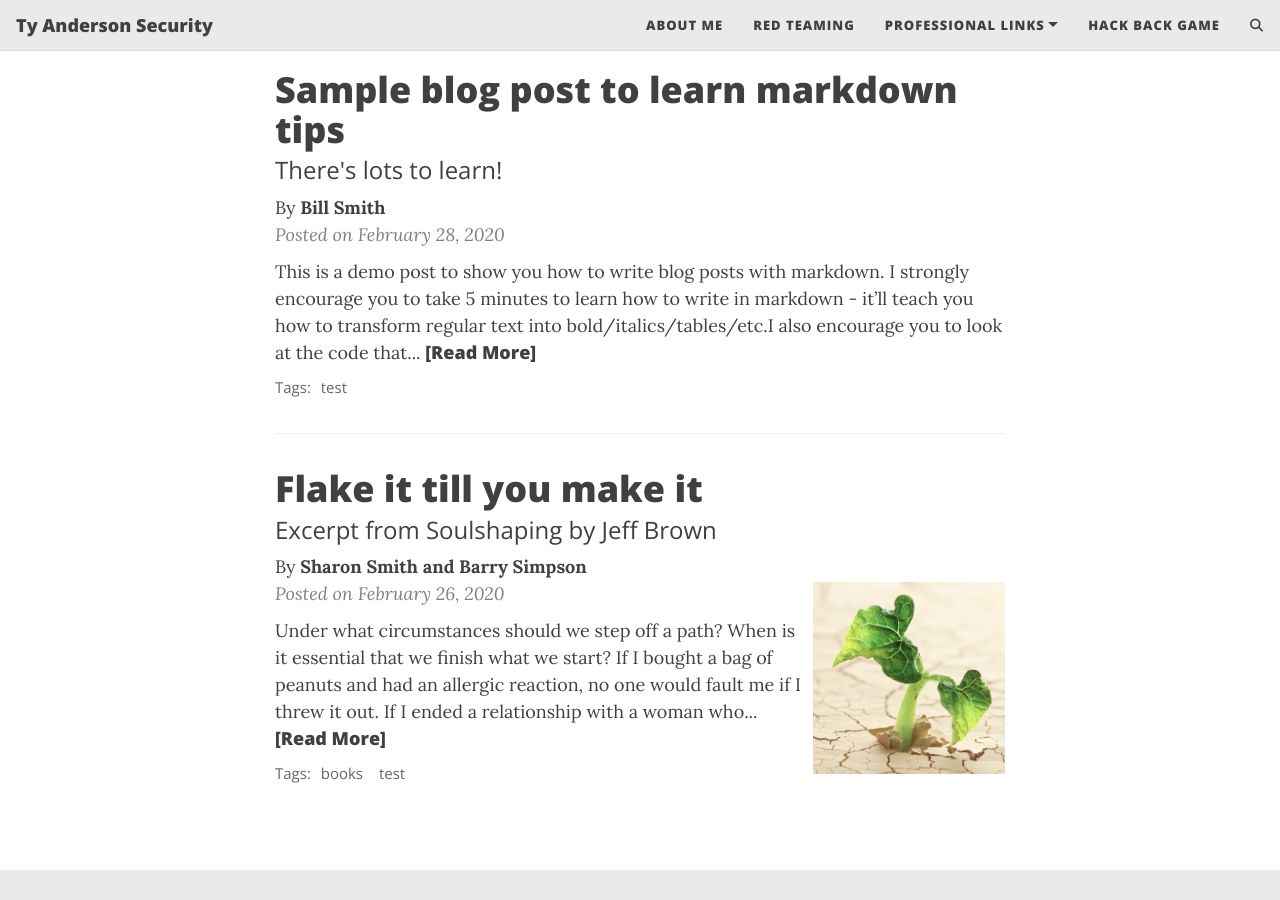
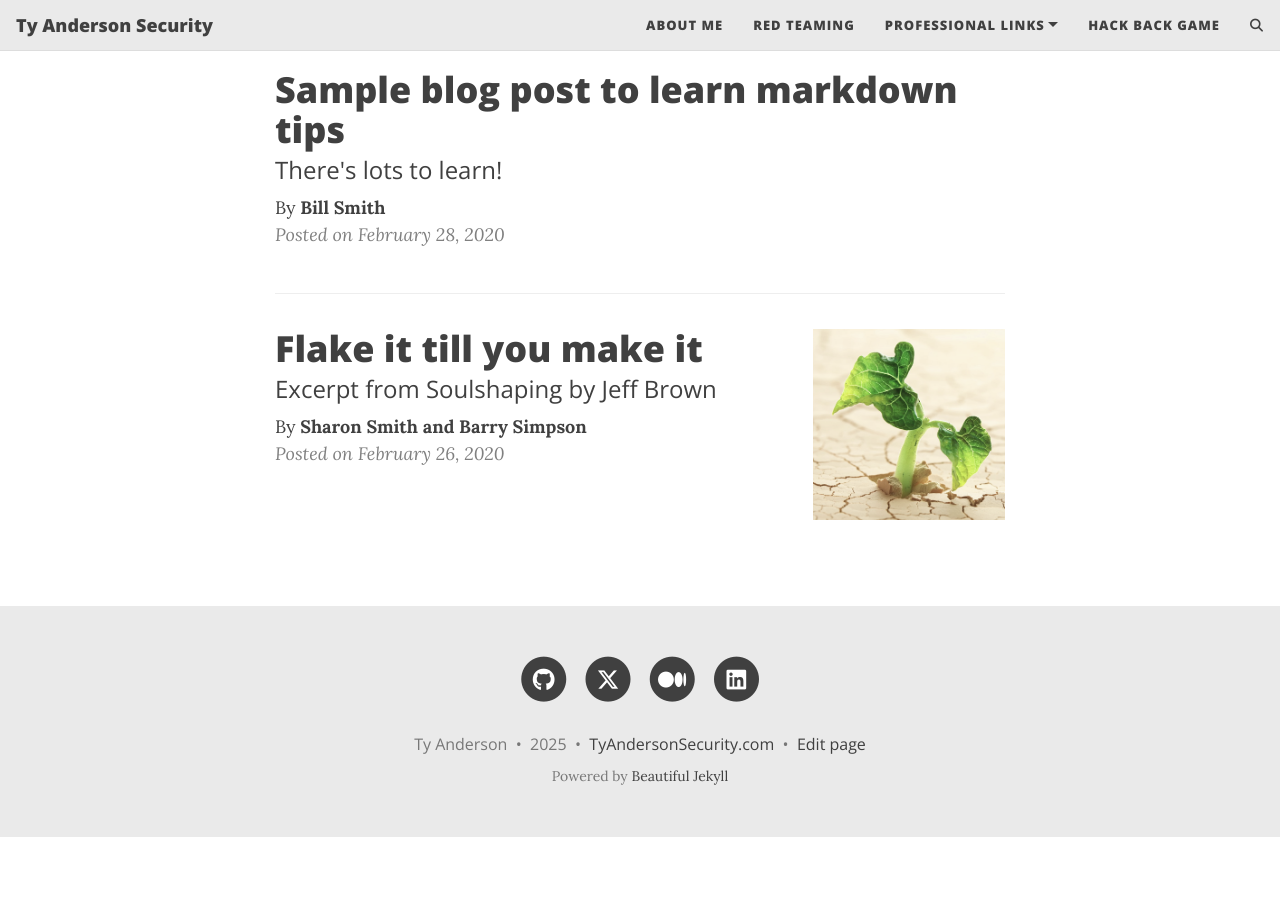
Before and after one commit to minispooner/minispooner.github.io, a Jekyll site: the page built from index.md, in a window 1280 px wide and 900 px high, scrolled down 415 px. Built offline with Jekyll 4.4.1, drawn with Linux system fonts in a browser that asks for light colours; comment, search, counter and statistics services are not loaded; after the commit the page ends 1252 px from its top, so only the background shows below that.

```diff
--- a/_config.yml
+++ b/_config.yml
@@ -113,10 +113,10 @@
 excerpt_length: 50
 
 # Whether or not to show an excerpt for every blog post in the feed page
-# feed_show_excerpt: true
+feed_show_excerpt: false
 
 # Whether or not to show a list of tags below each post preview in the feed page
-# feed_show_tags: true
+feed_show_tags: false
 
 # Add a search button to the navbar
 post_search: true
```
